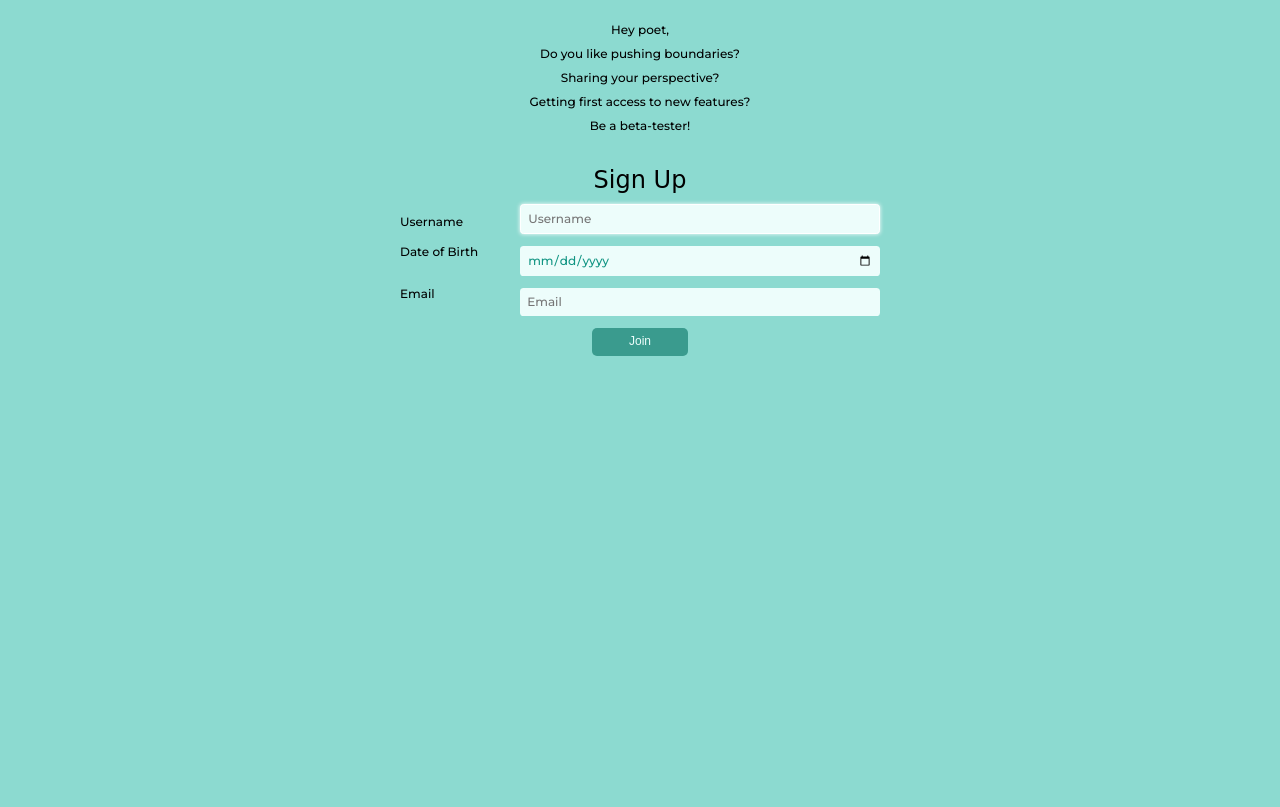
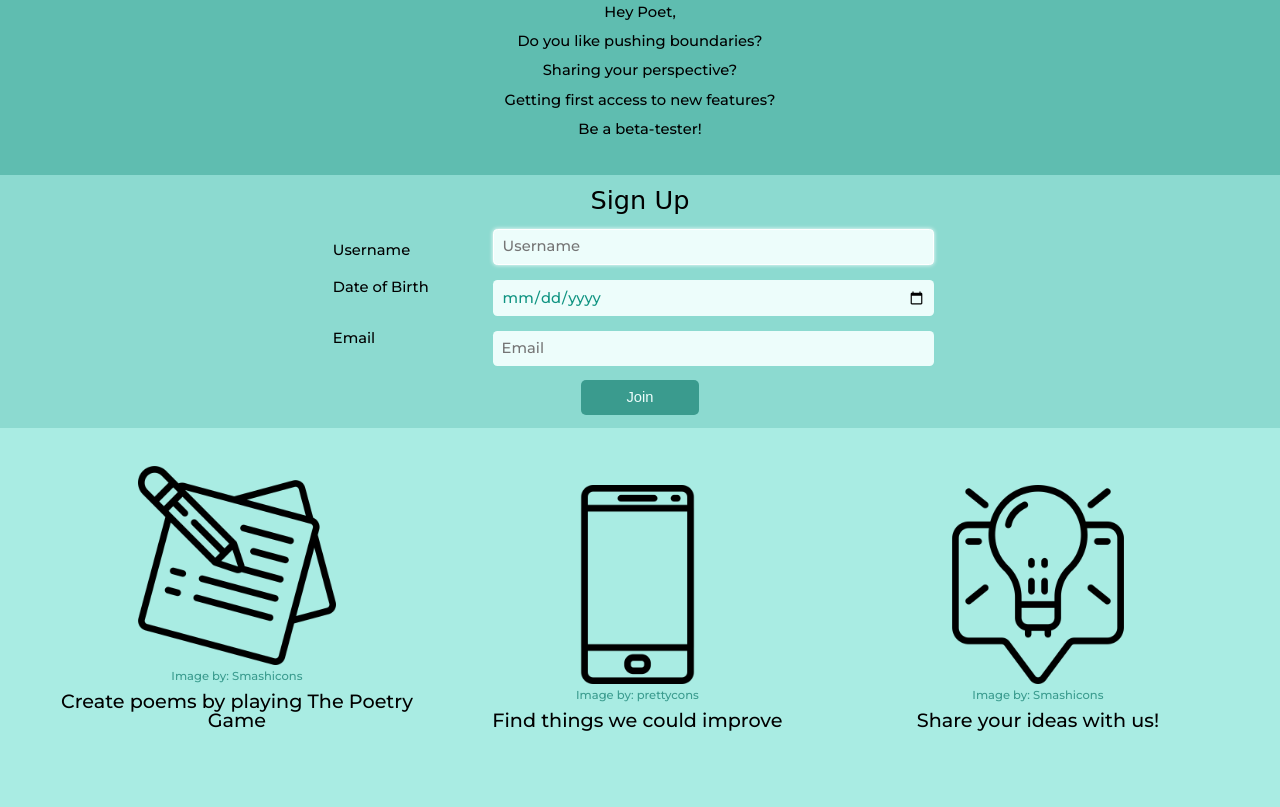
Before and after one commit to hci-and-web/Project1, a plain HTML site: page index.html in a window 1280 px wide. Shown: the part 159-966 px from the top of the page. Before the commit the page ends 800 px from the top, so only its background shows below. Drawn offline with Linux system fonts and the light colour scheme; a web font is replaced by a local one.

Commit message:
added images

```diff
--- a/css/screen.css
+++ b/css/screen.css
@@ -15,7 +15,7 @@ html {
 }
 
 body {
-  background-color: #8CDAD0;
+  background-color: #a9ece3;
   color:#000000;
 }
 
@@ -25,7 +25,7 @@ header {
   width: 100%;
   margin: auto;
   padding: 1.15em 1.5em;
-  background-color: #5FBDB0;
+  background-color: #3A9B8E;
   color: #ffffff;
 }
 
@@ -35,20 +35,23 @@ header {
   margin-bottom: .25em;
 }
 
+/*
 #container {
   display: block;
   box-sizing: border-box;
   margin: auto;
   width: 95%;
 }
+*/
 
 #desc_section {
   display: block;
   box-sizing: border-box;
   margin: auto;
   width: 100%;
-  margin-top: 1em;
+  padding: 1em 0 3em 0;
   text-align: center;
+  background-color: #5FBDB0;
 }
 
 h1 {
@@ -63,8 +66,9 @@ h1 {
 #form_section {
   width: 100%;
   margin:auto;
-  margin-top: 2em;
+  padding: 1em 0 1em 0;
   font-size: 1em; /* 16px */
+  background-color: #8CDAD0;
 }
 
 h2 {
@@ -78,7 +82,7 @@ input {
   display: block;
   box-sizing: border-box;
   margin: auto;
-  width: 100%;
+  width: 90%;
   margin-top: 1em;
   padding: .6em;
   background-color: #EDFDFB;
@@ -113,12 +117,48 @@ label {
   display: block;
   box-sizing: border-box;
   margin:auto;
-  width: 100%;
+  width: 90%;
   margin-top: 1em; /* 16px */
   font-size: 1em; /* 16px */
 }
 
-::selection {
+#detail_section {
+  display: block;
+  box-sizing: border-box;
+  width:100%;
+  padding:3em;
+}
+
+.detail {
+  display: block;
+  margin-bottom: 2em;
+}
+
+img {
+  display: block;
+  margin: auto;
+  width: 50%;
+}
+
+.img_attr {
+  font-size: .6em;
+  color: #3A9B8E;
+}
+
+a {
+  text-decoration: none;
+  color: #3A9B8E;
+}
+
+.detail p {
+  margin-top: .5em;
+  text-align: center;
+}
+
+
+
+
+/* ::selection {
   background-color: #EDFDFB;
   color: rgb(16, 148, 130);
 }
@@ -141,7 +181,7 @@ label {
 ::-webkit-selection {
   background-color: #EDFDFB;
   color: rgb(16, 148, 130)
-}
+} */
 
 
 /* Tablet */
@@ -150,28 +190,24 @@ label {
     font-size: .9em;
   }
 
-  #container {
-    width:75%;
-  }
-
-  #desc_section {
-    margin-top: 2em;
-  }
-
-  #form_section {
-    margin-top: 3em;
+  #desc_section p {
+    font-size: 1.1em;
   }
 
   input {
-    width:100%;
+    width:70%;
   }
 
   label {
-    width:100%;
+    width:70%;
   }
 
   #submit_button {
     width:50%;
+  }
+
+  img {
+    width:40%;
   }
 }
 
@@ -179,27 +215,46 @@ label {
 /* Laptop/Desktop */
 @media only screen and (min-width: 1025px) {
   body {
-    font-size: .75em;
-  }
-
-  #container {
-    width: 40em;
+    font-size: .8em;
   }
 
   h1 {
-    margin-bottom: 1em;
+    margin-bottom: .6em;
+  }
+
+  #desc_section p {
+    font-size: 1.15em;
+  }
+
+  form {
+    display: block;
+    box-sizing: border-box;
+    margin: auto;
+    width:48em;
   }
 
   input {
     width: 30em;
+    font-size: 1.15em;
   }
 
   label {
     width: 10em;
     float: left;
+    font-size: 1.15em;
   }
 
   #submit_button {
     width:8em;
   }
+
+  .detail {
+    display: inline-block;
+    width:33%;
+    font-size: 1.5em;
+  }
+
+  img {
+    width: 50%;
+  }
 }
--- a/index.html
+++ b/index.html
@@ -6,7 +6,6 @@
     <link rel="stylesheet" media="screen" href="css/reset.css" />
     <link rel="stylesheet" media="screen" href="css/screen.css" />
     <link href="https://fonts.googleapis.com/css?family=Damion|Montserrat:500&display=swap" rel="stylesheet">
-    <script src="js/nodep-date-input-polyfill.dist.js"></script>
     <script src="js/interactive.js"></script>
     <title>Beta-Tester Sign Up</title>
   </head>
@@ -18,11 +17,9 @@
       <p id="company_title">The Poetry Game</p>
     </header>
 
-    <section id="container">
-
       <section id="desc_section">
         <h1>Join the Movement</h1>
-        <p>Hey poet,</p>
+        <p>Hey Poet,</p>
         <p>Do you like pushing boundaries?</p>
         <p>Sharing your perspective?</p>
         <p>Getting first access to new features?</p>
@@ -45,6 +42,29 @@
         </form>
       </section>
 
-    </section>
+      <section id="detail_section">
+
+        <div class="detail">
+          <img src="img/write.png" alt="Paper and pencil" >
+          <p class="img_attr">Image by: <a href="https://www.flaticon.com/authors/smashicons" title="Smashicons">Smashicons</a>
+          </p>
+          <p>Create poems by playing The Poetry Game</p>
+        </div>
+
+        <div class="detail">
+          <img src="img/phone.png" alt="Smartphone.">
+          <p class="img_attr">Image by: <a href="https://www.flaticon.com/authors/prettycons" title="prettycons">prettycons</a>
+          </p>
+          <p>Find things we could improve</p>
+        </div>
+
+        <div class="detail">
+          <img src="img/idea.png" alt="speech bubble with lightbulb inside">
+          <p class="img_attr" >Image by: <a href="https://www.flaticon.com/authors/smashicons" title="Smashicons">Smashicons</a>
+          </p>
+          <p>Share your ideas with us!</p>
+        </div>
+      </section>
+
   </body>
 </html>
```
Also changed, not shown: img/idea.png (added), img/phone.png (added), img/write.png (added).
